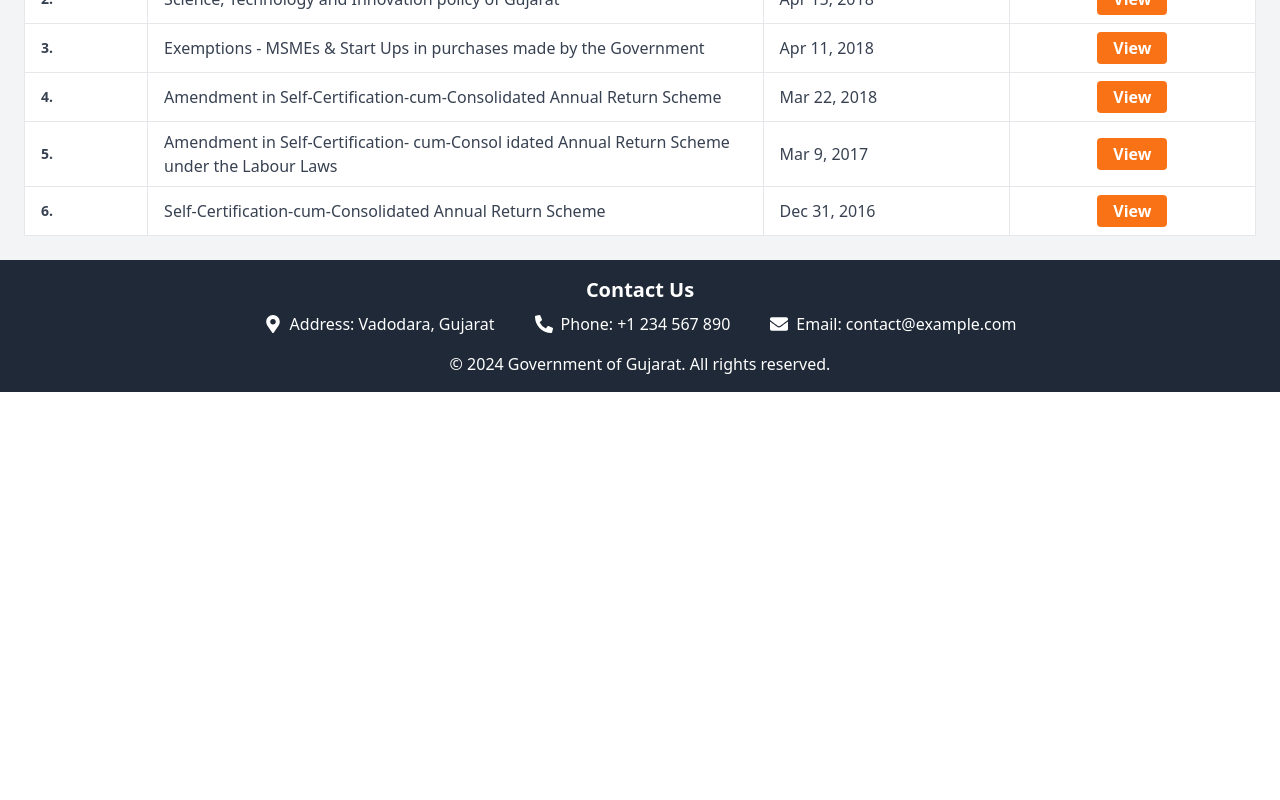
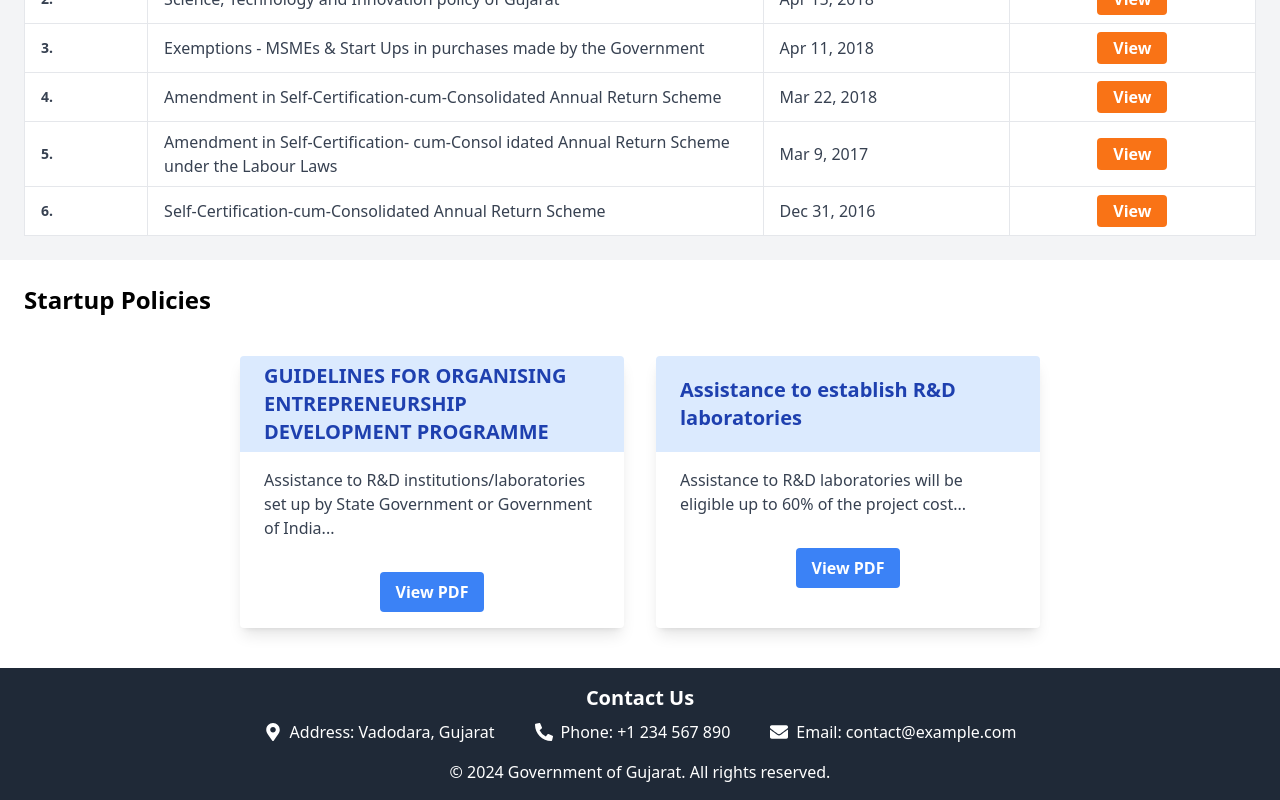
Before and after one commit to DevPatils/Fundev-Frontend, a React (Vite) app in the folder Fundevfrontend/: page /schemes in a window 1280 px wide. Shown: the part 474-1274 px from the top of the page. Before the commit the page ends 866 px from the top, so only its background shows below. Built offline with nearby package versions, Linux system fonts and the light colour scheme.

Commit message:
Schemes Update

```diff
--- /dev/null
+++ b/Fundevfrontend/src/Components/FundingSchemeCard.tsx
@@ -0,0 +1,41 @@
+import React from "react";
+
+interface FundingCardProps {
+  title: string;
+  description: string;
+  pdfLink: string;
+}
+
+const FundingCard: React.FC<FundingCardProps> = ({
+  title,
+  description,
+  pdfLink,
+}) => {
+  return (
+    <div className="max-w-sm rounded overflow-hidden shadow-lg m-4 bg-white hover:shadow-xl transform transition-transform duration-300 hover:-translate-y-1">
+      {/* Title Section with Fixed Height */}
+      <div className="px-6 py-4 bg-blue-100 h-24 flex items-center">
+        <div className="font-bold text-xl text-blue-800">{title}</div>
+      </div>
+
+      {/* Description Section */}
+      <div className="px-6 py-4">
+        <p className="text-gray-700 text-base">{description}</p>
+      </div>
+
+      {/* Button Section with Centered Alignment */}
+      <div className="px-6 pt-4 pb-4 flex justify-center">
+        <a
+          href={pdfLink}
+          target="_blank"
+          rel="noopener noreferrer"
+          className="bg-blue-500 hover:bg-blue-700 text-white font-bold py-2 px-4 rounded"
+        >
+          View PDF
+        </a>
+      </div>
+    </div>
+  );
+};
+
+export default FundingCard;
--- a/Fundevfrontend/src/Pages/Funding.tsx
+++ b/Fundevfrontend/src/Pages/Funding.tsx
@@ -2,6 +2,7 @@ import TopNavbar from '../Components/TopNavbar'
 import BottomNavbar from '../Components/BottomNavbar'
 import Footer from '../Components/Footer'
 import Fundingsteps from '../Components/Fundingsteps'
+
 
 const Funding = () => {
   return (
@@ -14,4 +15,5 @@ const Funding = () => {
   )
 }
 
+
 export default Funding
--- a/Fundevfrontend/src/Pages/Schemes.tsx
+++ b/Fundevfrontend/src/Pages/Schemes.tsx
@@ -1,15 +1,48 @@
-import SchemeAndSupport from '../Components/Schemeandsupport'
-import TopNavbar from '../Components/TopNavbar'
-import BottomNavbar from '../Components/BottomNavbar'
-import Footer from '../Components/Footer'
+import React from 'react';
+import SchemeAndSupport from '../Components/Schemeandsupport';
+import TopNavbar from '../Components/TopNavbar';
+import BottomNavbar from '../Components/BottomNavbar';
+import Footer from '../Components/Footer';
+import FundingCard from '../Components/FundingSchemeCard';
 
-const Schemes = () => {
+const Schemes: React.FC = () => {
+  const schemes = [
+    {
+      title: "GUIDELINES FOR ORGANISING ENTREPRENEURSHIP DEVELOPMENT PROGRAMME",
+      description: "Assistance to R&D institutions/laboratories set up by State Government or Government of India...",
+      pdfLink: "https://drive.google.com/file/d/1wrVIyBtDnX7ef8XeBnBOVi-s6F6yYvRy/view?usp=drive_link",
+    },
+    {
+      title: "Assistance to establish R&D laboratories",
+      description: "Assistance to R&D laboratories will be eligible up to 60% of the project cost...",
+      pdfLink:"../assets/Scheme_pdf/SH-2.pdf",
+    },
+    // Add more schemes here
+  ];
+
   return (
     <div>
-      <TopNavbar/>
-      <BottomNavbar/>
+      <TopNavbar />
+      <BottomNavbar />
       <SchemeAndSupport />
-      <Footer/>
+
+      <div className="p-6 bg-grey-100">
+        <h2 className="font-extrabold text-2xl mb-6 text-left">Startup Policies</h2>
+
+        {/* Cards */}
+        <div className="flex flex-wrap justify-center mt-4">
+          {schemes.map((scheme, index) => (
+            <FundingCard
+              key={index}
+              title={scheme.title}
+              description={scheme.description}
+              pdfLink={scheme.pdfLink}
+            />
+          ))}
+        </div>
+      </div>
+
+      <Footer />
     </div>
   );
 };
```
